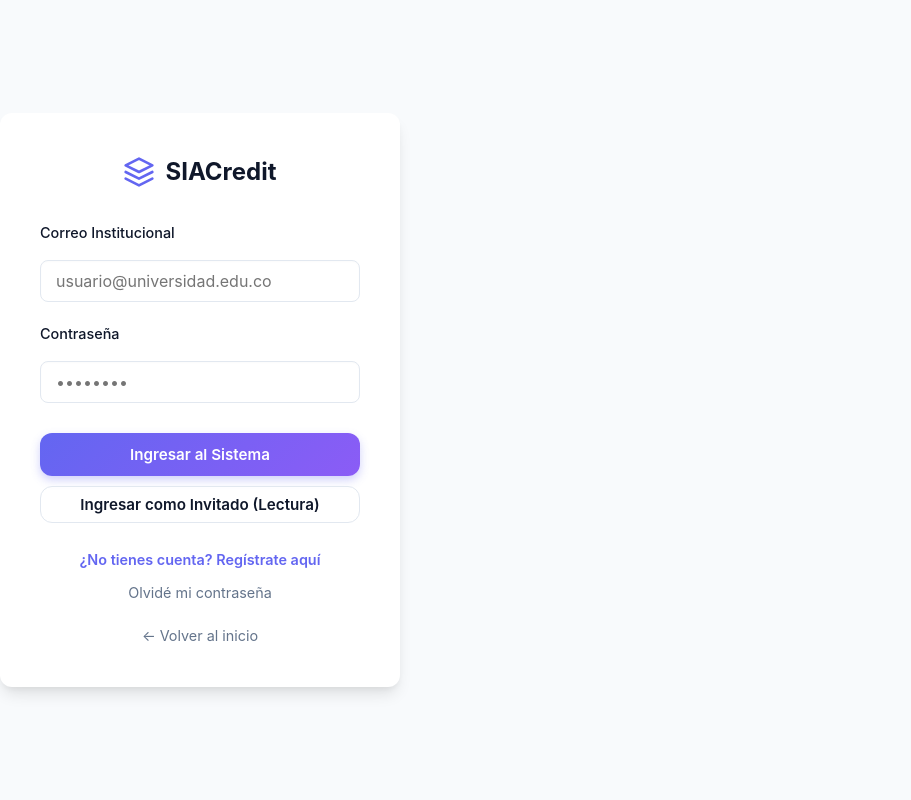
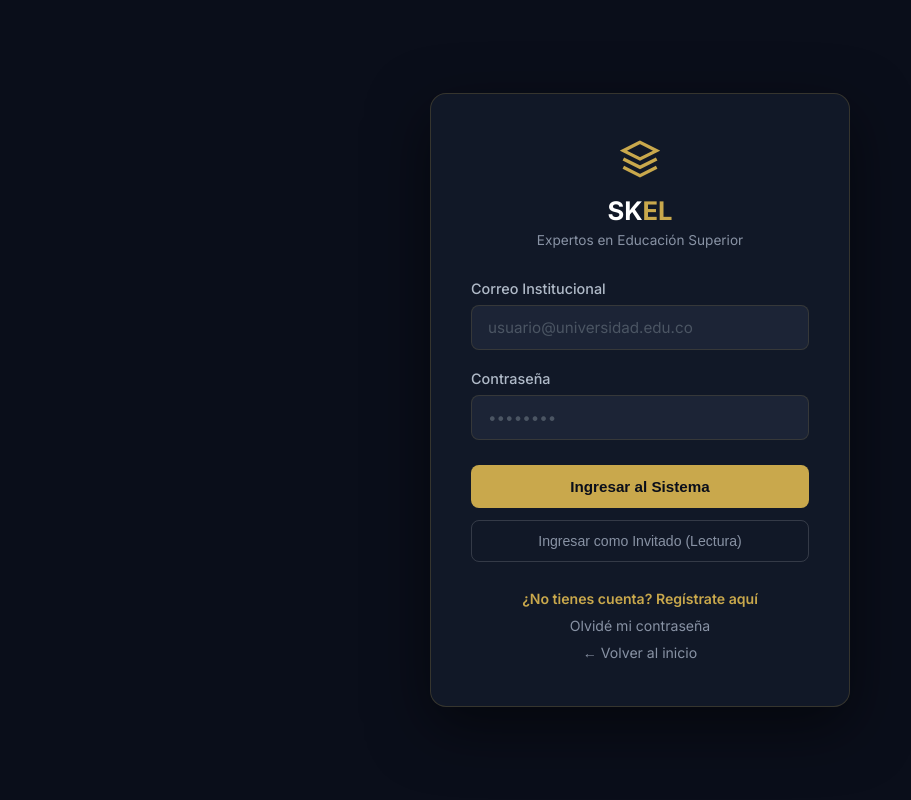
Before and after one commit to orbesrc-lab/SIACredit, a Flask app: page /login in a window 1280 px wide. Shown: the whole page, without its empty margins (0-911 px from the left). Run offline with Flask 3, Linux system fonts and the light colour scheme.

Commit message:
fix: redesign login with dark theme + add /api/setup-admin to recreate admin user

```diff
--- a/app.py
+++ b/app.py
@@ -57,6 +57,39 @@ def estadisticas():
 @app.route('/configuracion.html')
 def configuracion():
     return render_template('configuracion.html')
+
+# Endpoint de emergencia para recrear admin
+@app.route('/api/setup-admin', methods=['GET'])
+def setup_admin():
+    try:
+        # Crear institución si no existe
+        existing = supabase.table('institution').select("id").execute().data
+        if not existing:
+            supabase.table('institution').insert({
+                "name": "SKEL Administración", "code": "2025", "description": "Institución principal"
+            }).execute()
+
+        inst = supabase.table('institution').select("id").execute().data
+        inst_id = inst[0]['id'] if inst else 1
+
+        # Verificar si ya existe el admin
+        admin_check = supabase.table('users').select("id").eq("email", "admin@siacredit.edu.co").execute().data
+        if admin_check:
+            return jsonify({"status": "exists", "message": "El admin ya existe. Usa email: admin@siacredit.edu.co"})
+
+        # Crear admin con contraseña hasheada
+        hashed = generate_password_hash("Admin2025!")
+        supabase.table('users').insert({
+            "name": "Administrador SKEL",
+            "email": "admin@siacredit.edu.co",
+            "password": hashed,
+            "role": "admin",
+            "inst_id": inst_id
+        }).execute()
+
+        return jsonify({"status": "success", "message": "Admin creado. Email: admin@siacredit.edu.co / Password: Admin2025!"})
+    except Exception as e:
+        return jsonify({"status": "error", "message": str(e)}), 500
 
 # --- API Endpoints con Supabase (Multi-tenant) ---
 
--- a/templates/login.html
+++ b/templates/login.html
@@ -3,28 +3,129 @@
 <head>
     <meta charset="UTF-8">
     <meta name="viewport" content="width=device-width, initial-scale=1.0">
-    <title>SKEL - Expertos en Proyectos de Educación Superior</title>
-    <link rel="stylesheet" href="{{ url_for('static', filename='styles.css') }}">
+    <title>SKEL - Iniciar Sesión</title>
+    <link href="https://fonts.googleapis.com/css2?family=Inter:wght@300;400;500;600;700&display=swap" rel="stylesheet">
     <style>
-        .auth-container { display: flex; height: 100vh; align-items: center; justify-content: center; background-color: var(--secondary-bg); }
-        .auth-card { background: var(--white); padding: 40px; border-radius: 12px; box-shadow: var(--shadow-lg); width: 100%; max-width: 400px; }
-        .auth-logo { display: flex; align-items: center; justify-content: center; gap: 10px; margin-bottom: 30px; font-size: 1.5rem; font-weight: 700; }
-        .form-group { margin-bottom: 20px; }
-        .form-group label { display: block; margin-bottom: 8px; font-weight: 500; color: var(--text-main); }
-        .form-group input, .form-group select { width: 100%; padding: 10px 15px; border: 1px solid var(--border-color); border-radius: 8px; font-family: var(--font-main); font-size: 1rem; }
-        .btn-full { width: 100%; margin-top: 10px; }
+        * { margin: 0; padding: 0; box-sizing: border-box; }
+        body {
+            font-family: 'Inter', sans-serif;
+            background: #0a0e1a;
+            color: #f8fafc;
+            min-height: 100vh;
+            display: flex;
+            align-items: center;
+            justify-content: center;
+        }
+        .login-card {
+            background: #111827;
+            border: 1px solid rgba(201,168,76,0.2);
+            border-radius: 16px;
+            padding: 45px 40px;
+            width: 100%;
+            max-width: 420px;
+            box-shadow: 0 20px 60px rgba(0,0,0,0.5);
+        }
+        .logo {
+            text-align: center;
+            margin-bottom: 32px;
+        }
+        .logo svg { margin-bottom: 12px; }
+        .logo h1 {
+            font-size: 1.6rem;
+            font-weight: 700;
+            color: #fff;
+        }
+        .logo h1 span { color: #c9a84c; }
+        .logo p {
+            font-size: 0.85rem;
+            color: #8892a4;
+            margin-top: 6px;
+        }
+        .form-group {
+            margin-bottom: 20px;
+        }
+        .form-group label {
+            display: block;
+            margin-bottom: 8px;
+            font-weight: 500;
+            font-size: 0.9rem;
+            color: #b0bac8;
+        }
+        .form-group input {
+            width: 100%;
+            padding: 12px 16px;
+            background: #1c2436;
+            border: 1px solid rgba(201,168,76,0.15);
+            border-radius: 8px;
+            color: #f8fafc;
+            font-size: 0.95rem;
+            font-family: 'Inter', sans-serif;
+            transition: border-color 0.2s;
+        }
+        .form-group input:focus {
+            outline: none;
+            border-color: #c9a84c;
+            box-shadow: 0 0 0 3px rgba(201,168,76,0.1);
+        }
+        .form-group input::placeholder { color: #4b5563; }
+        .btn-login {
+            width: 100%;
+            padding: 13px;
+            background: #c9a84c;
+            color: #0a0e1a;
+            border: none;
+            border-radius: 8px;
+            font-size: 0.95rem;
+            font-weight: 700;
+            cursor: pointer;
+            transition: all 0.2s;
+            margin-top: 5px;
+        }
+        .btn-login:hover { background: #e8c97a; transform: translateY(-1px); }
+        .btn-guest {
+            width: 100%;
+            padding: 12px;
+            background: transparent;
+            color: #8892a4;
+            border: 1px solid rgba(255,255,255,0.15);
+            border-radius: 8px;
+            font-size: 0.88rem;
+            font-weight: 500;
+            cursor: pointer;
+            margin-top: 12px;
+            transition: all 0.2s;
+        }
+        .btn-guest:hover { border-color: #c9a84c; color: #c9a84c; }
+        .links {
+            text-align: center;
+            margin-top: 28px;
+            display: flex;
+            flex-direction: column;
+            gap: 10px;
+        }
+        .links a {
+            color: #8892a4;
+            text-decoration: none;
+            font-size: 0.88rem;
+            transition: color 0.2s;
+        }
+        .links a:hover { color: #c9a84c; }
+        .links a.primary { color: #c9a84c; font-weight: 600; }
+        @media (max-width: 480px) {
+            .login-card { margin: 20px; padding: 30px 24px; }
+        }
     </style>
 </head>
 <body>
-    <div class="auth-container">
-        <div class="auth-card">
-            <div class="auth-logo">
-                <svg width="32" height="32" viewBox="0 0 24 24" fill="none" xmlns="http://www.w3.org/2000/svg">
-                    <path d="M12 2L2 7L12 12L22 7L12 2Z" stroke="var(--primary-color)" stroke-width="2" stroke-linecap="round" stroke-linejoin="round"/>
-                    <path d="M2 17L12 22L22 17" stroke="var(--primary-color)" stroke-width="2" stroke-linecap="round" stroke-linejoin="round"/>
-                    <path d="M2 12L12 17L22 12" stroke="var(--primary-color)" stroke-width="2" stroke-linecap="round" stroke-linejoin="round"/>
+    <div class="login-card">
+        <div class="logo">
+            <svg width="40" height="40" viewBox="0 0 24 24" fill="none" stroke="#c9a84c" stroke-width="2">
+                <path d="M12 2L2 7l10 5 10-5-10-5z"/>
+                <path d="M2 17l10 5 10-5"/>
+                <path d="M2 12l10 5 10-5"/>
             </svg>
-                <span>SIACredit</span>
+            <h1>SK<span>EL</span></h1>
+            <p>Expertos en Educación Superior</p>
         </div>
         <form id="loginForm">
             <div class="form-group">
@@ -35,20 +136,19 @@
                 <label for="password">Contraseña</label>
                 <input type="password" id="password" required placeholder="••••••••">
             </div>
-
-                <button type="submit" class="btn-primary large btn-full">Ingresar al Sistema</button>
-                <button type="button" onclick="guestLogin()" class="btn-ghost btn-full" style="margin-top: 10px; border: 1px solid var(--border-color);">Ingresar como Invitado (Lectura)</button>
+            <button type="submit" class="btn-login">Ingresar al Sistema</button>
+            <button type="button" onclick="guestLogin()" class="btn-guest">Ingresar como Invitado (Lectura)</button>
         </form>
-            <div style="text-align: center; margin-top: 25px; font-size: 0.9rem; color: var(--text-muted); display: flex; flex-direction: column; gap: 10px;">
-                <a href="registro.html" style="color: var(--primary-color); text-decoration: none; font-weight: 600;">¿No tienes cuenta? Regístrate aquí</a>
-                <a href="#" onclick="alert('Se ha enviado un código de recuperación a tu email personal registrado.')" style="color: var(--text-muted); text-decoration: none;">Olvidé mi contraseña</a>
-                <a href="index.html" style="color: var(--text-muted); text-decoration: none; margin-top: 10px;">← Volver al inicio</a>
+        <div class="links">
+            <a href="registro.html" class="primary">¿No tienes cuenta? Regístrate aquí</a>
+            <a href="#" onclick="alert('Se ha enviado un código de recuperación a tu email.')">Olvidé mi contraseña</a>
+            <a href="index.html">← Volver al inicio</a>
         </div>
     </div>
-    </div>
+
     <script>
         function guestLogin() {
-            localStorage.setItem('siac_user', JSON.stringify({ email: 'invitado@siac.edu.co', role: 'operativo' }));
+            localStorage.setItem('siac_user', JSON.stringify({ email: 'invitado@siac.edu.co', role: 'operativo', inst_id: 0, program_id: 0 }));
             window.location.href = 'dashboard.html';
         }
 
@@ -76,8 +176,6 @@
                 alert('Error de conexión al servidor.');
             }
         });
-
     </script>
-    <script src="{{ url_for('static', filename='app.js') }}"></script>
 </body>
 </html>
```
Also changed, not shown: recreate_admin.sql (added, +21 -0 lines). Lines whose indentation alone changed are shown as unchanged.
